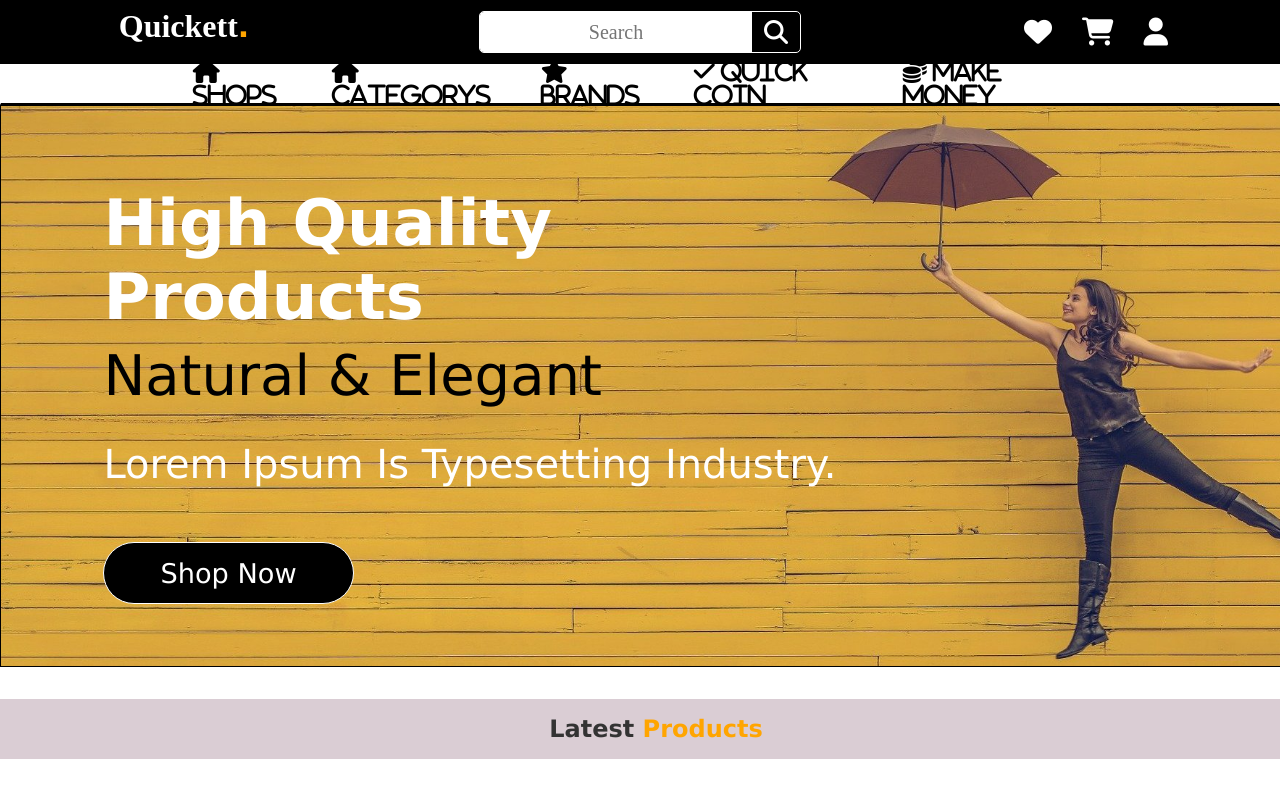
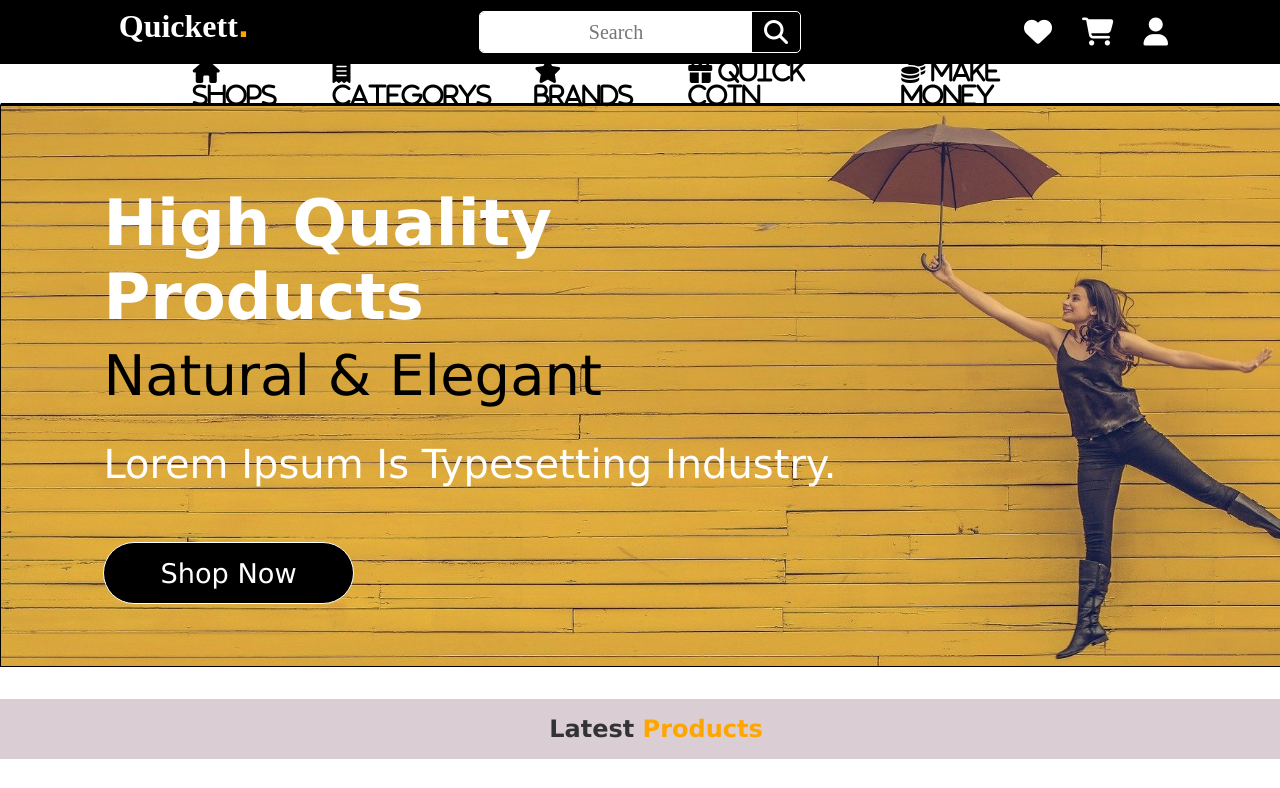
Before and after one commit to Rahulbiswas0675/Quickett.com, a plain HTML site: page index.html in a window 1280 px wide. Shown: the top 788 px of the page. Drawn offline with nearby package versions, Linux system fonts and the light colour scheme.

Commit message:
Update index.html

```diff
--- a/index.html
+++ b/index.html
@@ -35,9 +35,9 @@
         <nav class="main">
             <div class="icon">
                 <a href="#" class="fas fa-home"> Shops</a>
-                <a href="#" class="fas fa-home"> Categorys</a>
+                <a href="#" class="fas fa-receipt"> Categorys</a>
                 <a href="#" class="fas fa-star"> Brands</a>
-                <a href="#" class="fas fa-check"> Quick Coin</a>
+                <a href="#" class="fas fa-gift"> Quick Coin</a>
                 <a href="#" class="fas fa-coins"> Make money</a>
             </div>
         </nav>
```
